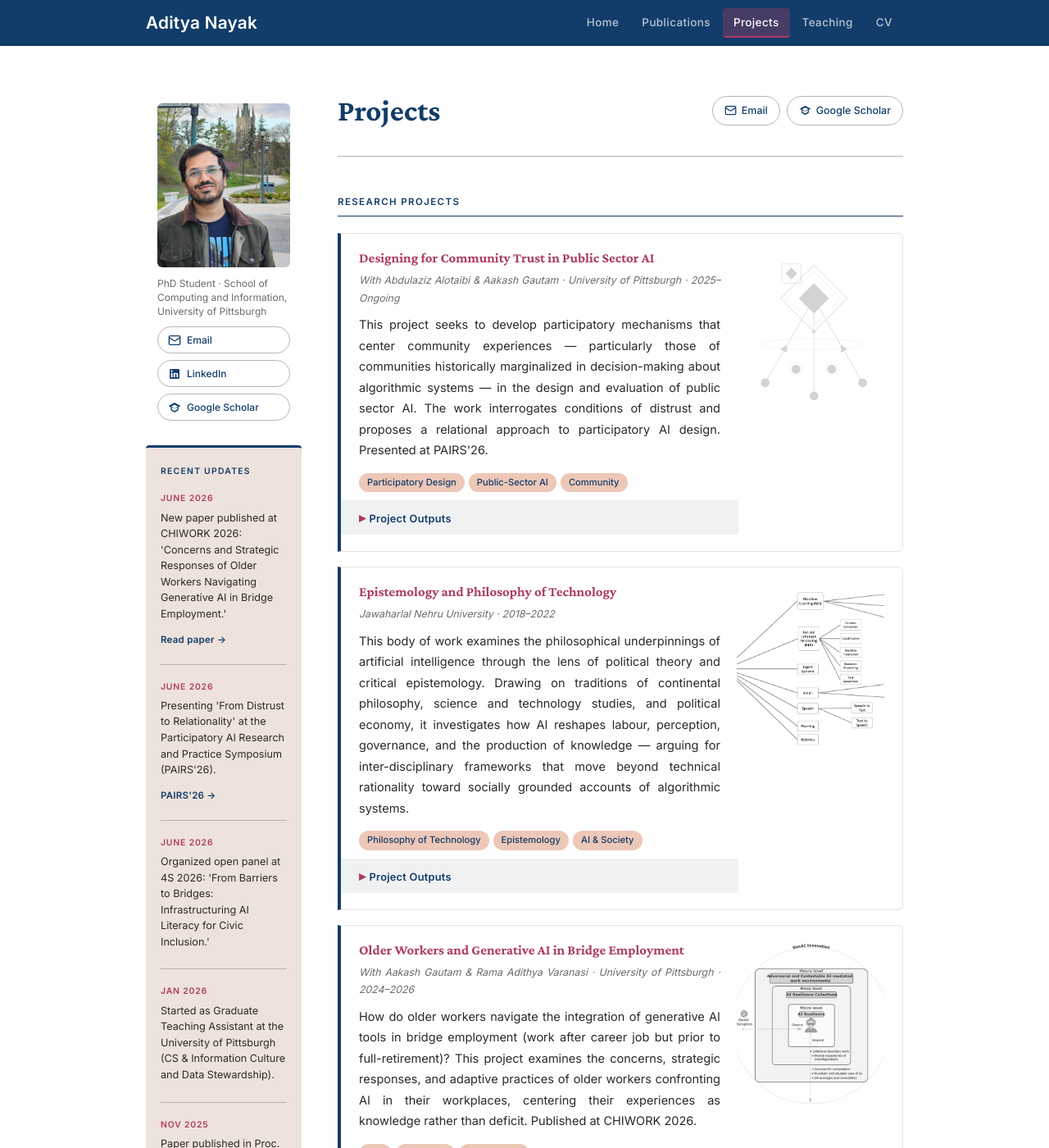
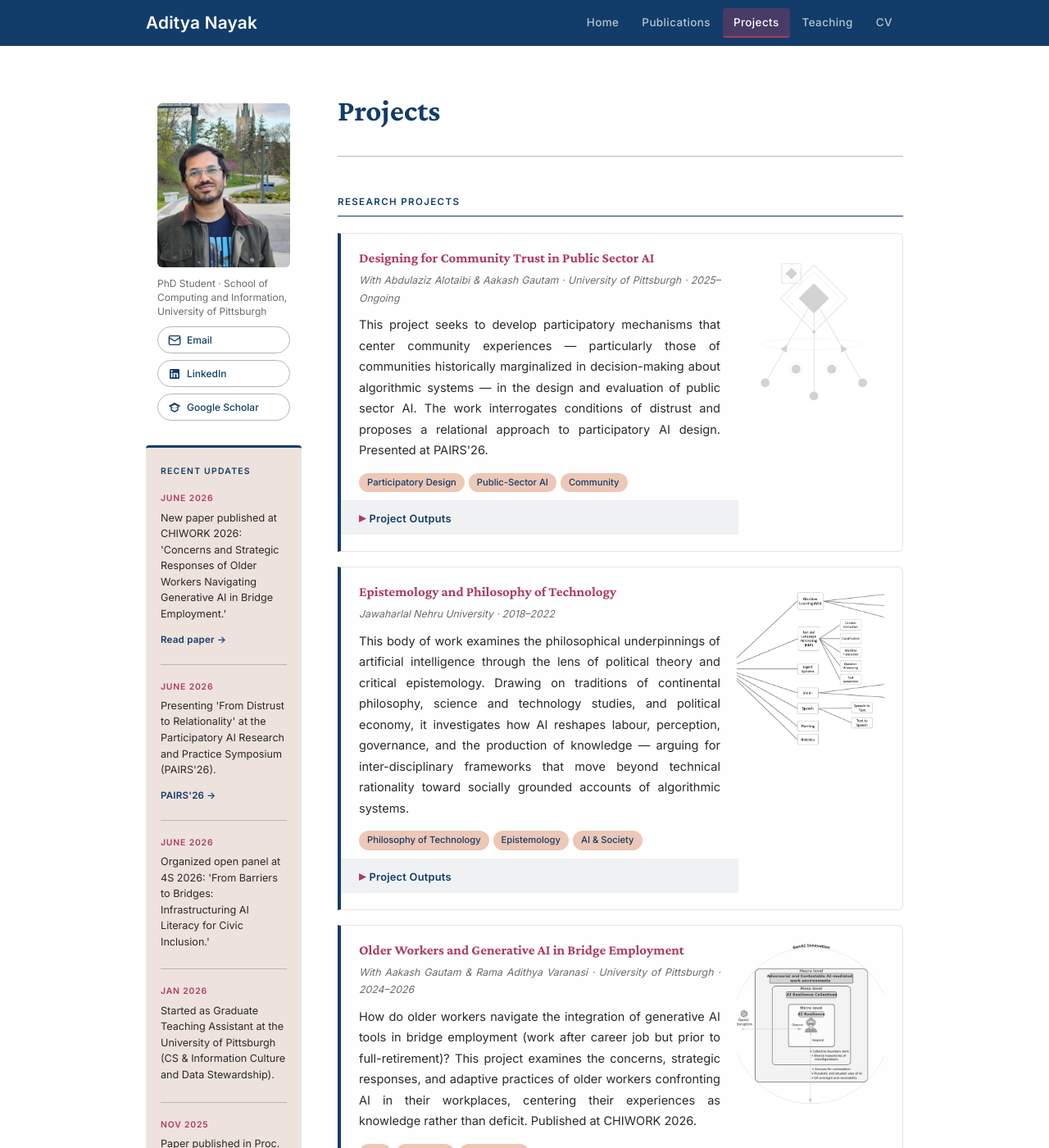
Before and after one commit to adityanayak-info/adityanayak-info.github.io, a Jekyll site: the page built from projects.md, in a window 1280 px wide and 1400 px high. Shown: the whole window at 82% size. Built offline with Jekyll 4.4.1, drawn with Linux system fonts in a browser that asks for light colours.

Commit message:
Update style.css

```diff
--- a/assets/css/style.css
+++ b/assets/css/style.css
@@ -696,7 +696,11 @@ hr.profile-rule {
   .main-content div[style*="space-between"] svg { width: 12px !important; height: 12px !important; }
 
   .left-sidebar { display: none; }
-  .page-header-buttons { display: none; }
+
+}
+
+@media (min-width: 741px) {
+  .page-header-buttons { display: none !important; }
 }
 
 
```
